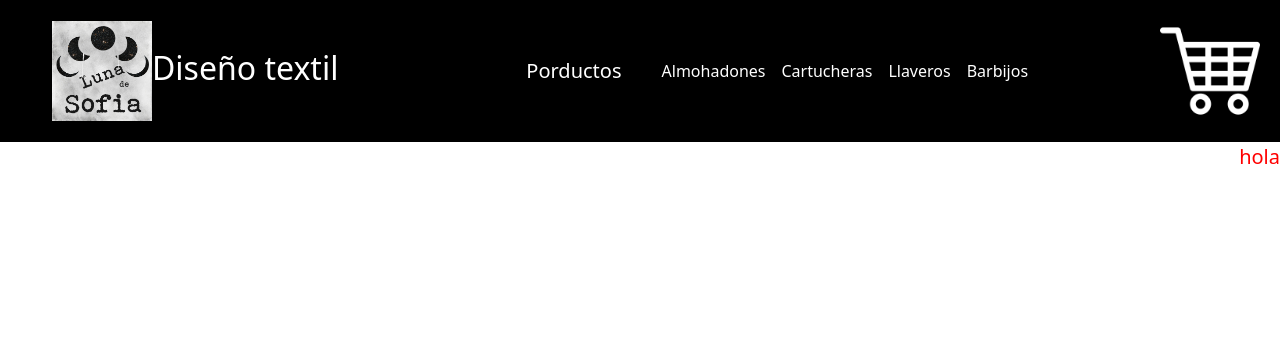
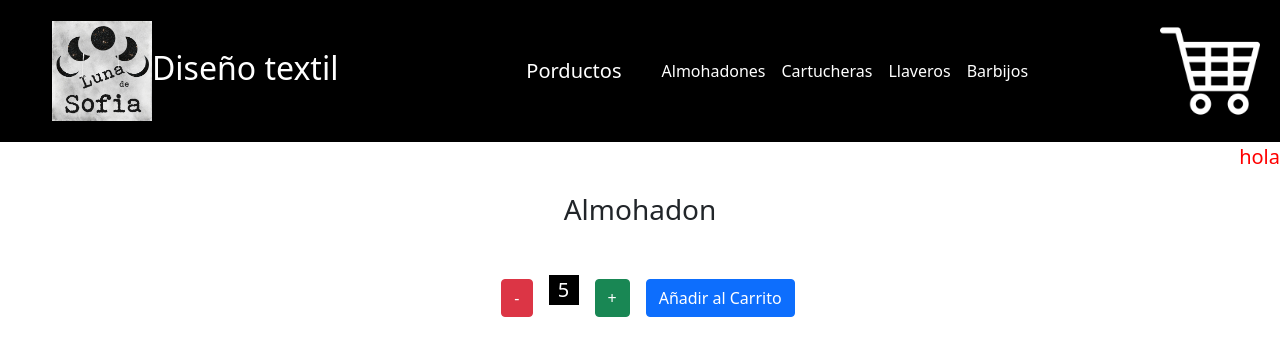
Before and after one commit to PaulaSofiaV/React-js-Clase-2, a React (Create React App) app: page / in a window 1280 px wide. Shown: the top 356 px of the page. Built offline with nearby package versions, Linux system fonts and the light colour scheme.

Commit message:
añadi los botones de + y - para el carrito

```diff
--- a/src/App.css
+++ b/src/App.css
@@ -55,3 +55,11 @@
   font-size: 20px;
   text-align: end;
 }
+
+.incremento{
+  background-color: black;
+  font-size: 20px;
+  color: #ffffff;
+  width: 30px;
+  height: 30px;
+}
--- a/src/App.js
+++ b/src/App.js
@@ -2,12 +2,14 @@ import React from 'react';
 import './App.css';
 import Navbar from './components/Navbar.js';
 import ItemListContainer from './components/ItemListContainer.js';
+import ItemCount from './components/ItemCount.js';
 
 function App() {
   return (
     <div>
       <Navbar />
       <ItemListContainer cantidad="hola" />
+      <ItemCount />
 
     </div>
   );
--- a/src/components/CartWidget.js
+++ b/src/components/CartWidget.js
@@ -1,5 +1,3 @@
-import imagen from './107831.png';
-
 
 function Carrito(props) {
     return (
--- /dev/null
+++ b/src/components/ItemCount.js
@@ -0,0 +1,42 @@
+import { useState } from "react";
+
+const ItemCount = (props) => {
+
+        let stock = 5;
+        let initial = 0;
+        let onAdd = 5;
+
+
+
+        const [incremento, setIncremento] = useState (stock); //HOOKs para crear los estados de los componentes
+
+
+        const mas = () => {
+           if (incremento < stock){
+               setIncremento(incremento+1);
+           }
+            //console.log(incremento)
+        }
+
+        const menos = () => {
+            if (incremento > initial)
+            setIncremento(incremento-1)
+        }
+
+    return (
+        <div>
+            <p className="text-center fs-3">Almohadon</p>
+
+            <div className="btn p-3 d-flex flex-row justify-content-center align-items-center" role="group" aria-label="Basic mixed styles example">
+                <button onClick={menos} type="button" className="btn btn-danger m-3">-</button>
+                <p className="incremento">{incremento}</p>
+                <button onClick={mas} type="button" className="btn btn-success m-3">+</button>
+                <hr/>
+                <button type="button" class="btn btn-primary">Añadir al Carrito</button>
+            </div>
+
+        </div>
+    )
+}
+
+export default ItemCount;
```
Also changed, not shown: src/components/Productos.js (added).
